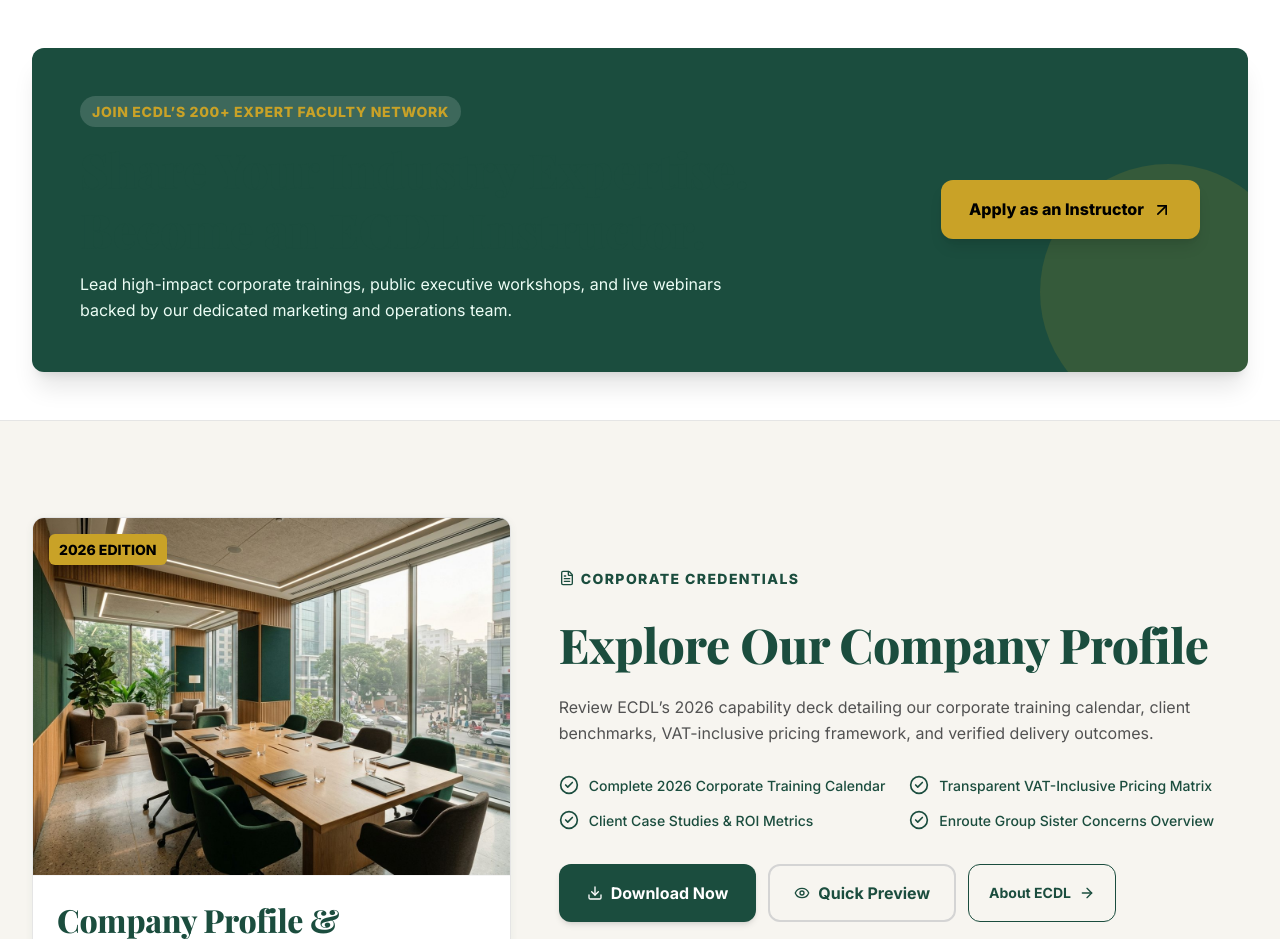
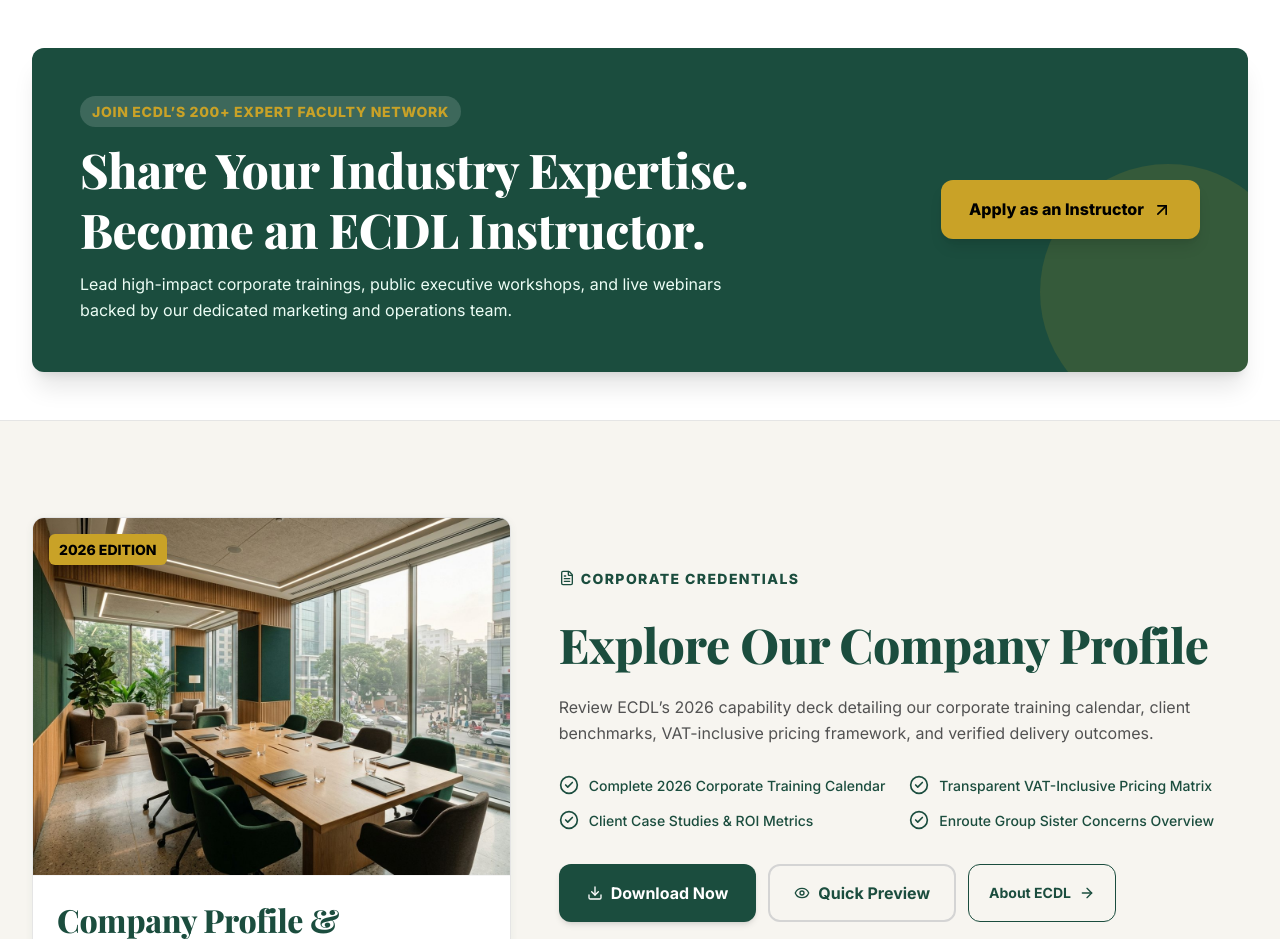
Before and after one commit to wpengineer-fahad/open.ecdl.com, a website with bundled scripts: page index.html in a window 1280 px wide. Shown: the part 4740-5679 px from the top of the page. Built offline with nearby package versions, Linux system fonts and the light colour scheme.

Commit message:
feat: add master typography CSS foundation and update index layout

```diff
--- a/assets/css/typography.css
+++ b/assets/css/typography.css
@@ -66,6 +66,22 @@ h6,
   color: var(--color-primary);
   margin-top: 0;
   margin-bottom: var(--space-xs);
+}
+
+/* Preserve readable white headings inside dark-green or white-text containers */
+.text-white h1,
+.text-white h2,
+.text-white h3,
+.text-white h4,
+.bg-ecdl-green h1,
+.bg-ecdl-green h2,
+.bg-ecdl-green h3,
+.bg-ecdl-green h4,
+h1.text-white,
+h2.text-white,
+h3.text-white,
+h4.text-white {
+  color: var(--color-white);
 }
 
 /* Statistical Figures & Numerical Displays */
--- a/index.html
+++ b/index.html
@@ -683,7 +683,7 @@
           <span class="inline-block px-3 py-1 rounded-full bg-white/15 text-ecdl-yellow text-xs font-extrabold uppercase tracking-wider mb-3">
             Join ECDL’s 200+ Expert Faculty Network
           </span>
-          <h2 class="font-display text-2xl sm:text-4xl font-extrabold leading-tight">
+          <h2 class="font-display text-2xl sm:text-4xl font-extrabold leading-tight text-white">
             Share Your Industry Expertise. Become an ECDL Instructor.
           </h2>
           <p class="text-emerald-50 mt-3 text-base">
```
